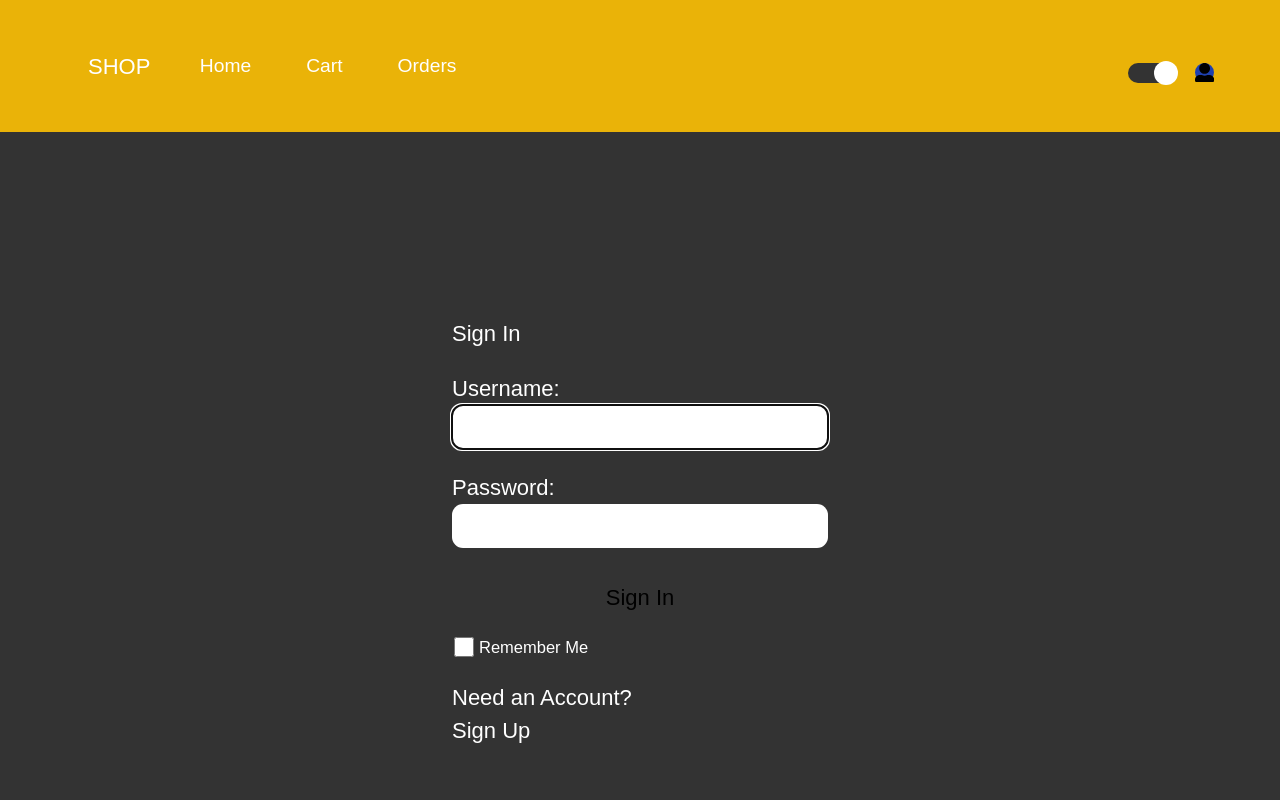
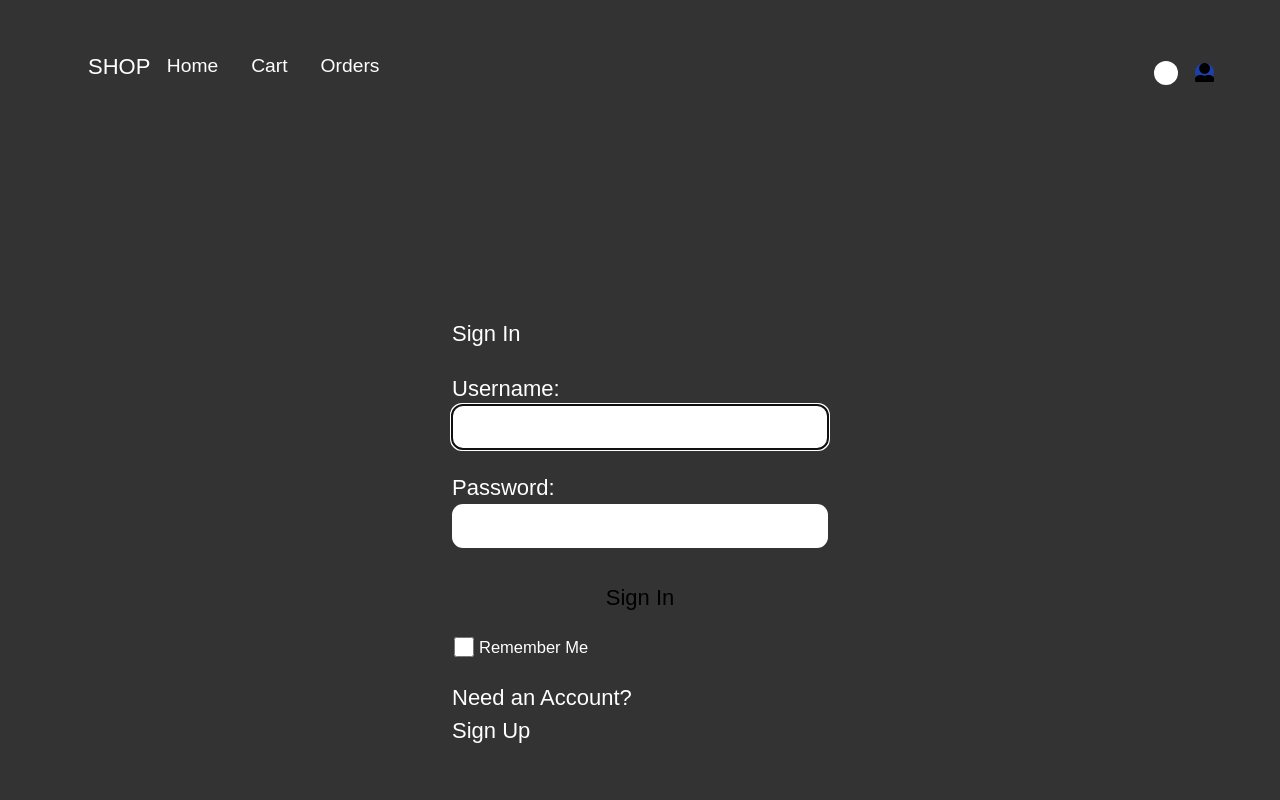
Before and after one commit to vanamala-19/shop-frontend, a React (Create React App) app: page /login in a window 1280 px wide. Shown: the top 800 px of the page. Built offline with nearby package versions, Linux system fonts and the light colour scheme; some icons are missing.

Commit message:
nav update

```diff
--- a/src/components/NavBar.jsx
+++ b/src/components/NavBar.jsx
@@ -43,7 +43,7 @@ const NavBar = () => {
 
   return (
     <div>
-      <nav className="bg-yellow-500 p-4 text-white">
+      <nav className=" p-4 navbar">
         <div className="mx-auto max-w-7xl px-2 sm:px-6 lg:px-8">
           <div className="relative flex h-16 items-center justify-between">
             <div className="absolute inset-y-0 left-0 flex items-center sm:hidden">
@@ -51,14 +51,14 @@ const NavBar = () => {
               <button
                 type="button"
                 onClick={() => setIsMobileMenuOpen(!isMobileMenuOpen)}
-                className="relative inline-flex items-center justify-center rounded-md p-2 text-blue-400 hover:bg-blue-700 hover:text-white focus:outline-none focus:ring-2 focus:ring-inset focus:ring-white"
+                className="relative inline-flex items-center justify-center rounded-md p-2  focus:outline-none focus:ring-2 focus:ring-inset focus:ring-white"
                 aria-controls="mobile-menu"
                 aria-expanded="false">
                 <span className="absolute -inset-0.5"></span>
                 <span className="sr-only">Open main menu</span>
                 {isMobileMenuOpen ? (
                   <svg
-                    className="block h-6 w-6"
+                    className=" h-6 w-6"
                     fill="none"
                     viewBox="0 0 24 24"
                     strokeWidth="1.5"
@@ -90,50 +90,47 @@ const NavBar = () => {
             <div className="flex flex-1 items-center justify-center sm:items-stretch sm:justify-start">
               {/* eslint-disable-next-line */}
               <a
-                className="flex flex-shrink-0 items-center hover:cursor-pointer text-white"
+                className="flex flex-shrink-0 items-center hover:cursor-pointer"
                 onClick={() => navigate("/")}>
                 <PiShoppingCartFill />
                 SHOP
               </a>
-              <div className="hidden sm:ml-6 sm:block">
-                <div className="flex space-x-4">
-                  {/* Current: "bg-blue-900 text-white", Default: "text-blue-300 hover:bg-blue-700 hover:text-white" */}
+              {/* eslint-disable-next-line */}
               <a
-                    href="/"
-                    className="hover:bg-gray-700 active:bg-gray-600 text-white rounded-md px-3 py-2 text-sm font-medium"
-                    aria-current="page">
+                onClick={() => navigate("/")}
+                className="hover:cursor-pointer  focus:outline-none focus:ring-2 focus:ring-white rounded-md px-3 py-2 text-sm font-medium">
                 Home
               </a>
               {/* eslint-disable-next-line */}
               <a
                 onClick={() => navigate("/cart")}
-                    className="hover:cursor-pointer text-white hover:bg-gray-700 focus:outline-none focus:ring-2 focus:ring-white rounded-md px-3 py-2 text-sm font-medium">
+                className="hover:cursor-pointer  focus:outline-none focus:ring-2 focus:ring-white rounded-md px-3 py-2 text-sm font-medium">
                 Cart
               </a>
               {/* eslint-disable-next-line */}
               <a
                 onClick={() => navigate("/orders")}
-                    className="hover:cursor-pointer text-white hover:bg-gray-700 focus:outline-none focus:ring-2 focus:ring-white rounded-md px-3 py-2 text-sm font-medium">
+                className="hover:cursor-pointer   focus:outline-none focus:ring-2 focus:ring-white rounded-md px-3 py-2 text-sm font-medium">
                 Orders
               </a>
               {user && JSON.stringify(User).match("admin") && auth && (
                 <>
                   <a
-                        href="/admin"
-                        className="hover:cursor-pointer text-white hover:bg-gray-700 focus:outline-none focus:ring-2 focus:ring-white rounded-md px-3 py-2 text-sm font-medium">
+                    onClick={() => navigate("/admin")}
+                    className="hover:cursor-pointer  focus:outline-none focus:ring-2 focus:ring-white rounded-md px-3 py-2 text-sm font-medium">
                     Admin
                   </a>
                   {/* eslint-disable-next-line */}
                   <a
-                        href="#"
-                        className="hover:cursor-pointer text-white hover:bg-gray-700 focus:outline-none focus:ring-2 focus:ring-white rounded-md px-3 py-2 text-sm font-medium">
+                    onClick={() => navigate("/product")}
+                    className="hover:cursor-pointer  focus:outline-none focus:ring-2 focus:ring-white rounded-md px-3 py-2 text-sm font-medium">
                     Product
                   </a>
                 </>
               )}
             </div>
-              </div>
-            </div>
+            {/* </div>
+            </div> */}
 
             <div className="absolute inset-y-0 right-0 flex items-center pr-2 sm:static sm:inset-auto sm:ml-6 sm:pr-0">
               <ThemeSwitch />
@@ -176,7 +173,7 @@ const NavBar = () => {
                 {check && (
                   <div
                     id="dropdown"
-                    className=" absolute right-0 z-10 mt-2 w-48 origin-top-right rounded-md bg-white py-1 shadow-lg ring-1 ring-black ring-opacity-5 focus:outline-none"
+                    className=" absolute right-0 z-10 mt-2 w-48 origin-top-right rounded-md py-1 shadow-lg ring-1 ring-black ring-opacity-5 focus:outline-none"
                     role="menu"
                     aria-orientation="vertical"
                     aria-labelledby="user-menu-button"
@@ -216,25 +213,23 @@ const NavBar = () => {
         {isMobileMenuOpen && (
           <div className="sm:hidden" id="mobile-menu">
             <div className="space-y-1 px-2 pb-3 pt-2">
-              {/*  Current: "bg-blue-900 text-white", Default: "text-blue-300 hover:bg-blue-700 hover:text-white"  */}
+              {/* eslint-disable-next-line */}
               <a
-                href="/"
-                className="text-blue-300 hover:bg-gray-700 hover:text-white block rounded-md px-3 py-2 text-base font-medium"
+                onClick={() => navigate("/")}
+                className="  block rounded-md px-3 py-2 text-base font-medium"
                 aria-current="page">
                 Home
               </a>
               {/* eslint-disable-next-line */}
               <a
-                href="#"
                 onClick={() => navigate("/cart")}
-                className="text-blue-300 hover:bg-gray-700 hover:text-white block rounded-md px-3 py-2 text-base font-medium">
+                className="   block rounded-md px-3 py-2 text-base font-medium">
                 Cart
               </a>
               {/* eslint-disable-next-line */}
               <a
-                href="#"
                 onClick={() => navigate("/orders")}
-                className="text-blue-300 hover:bg-gray-700 hover:text-white block rounded-md px-3 py-2 text-base font-medium">
+                className="  block rounded-md px-3 py-2 text-base font-medium">
                 Orders
               </a>
               {/* eslint-disable-next-line */}
@@ -243,14 +238,14 @@ const NavBar = () => {
                 <>
                   <a
                     href="/admin"
-                    className="text-blue-300 hover:bg-gray-700 hover:text-white block rounded-md px-3 py-2 text-base font-medium">
+                    className="  block rounded-md px-3 py-2 text-base font-medium">
                     Admin
                   </a>
 
                   {/* eslint-disable-next-line */}
                   <a
                     href="#"
-                    className="text-blue-300 hover:bg-gray-700 hover:text-white block rounded-md px-3 py-2 text-base font-medium">
+                    className=" block rounded-md px-3 py-2 text-base font-medium">
                     Product
                   </a>
                 </>
--- a/src/index.css
+++ b/src/index.css
@@ -41,6 +41,23 @@ a:hover {
   --text-color: #000;
   --link-hover-color: #333;
 }
+.navbar {
+  background-color: var(--bg-color);
+  color: var(--text-color);
+  /* border-bottom: 2px solid white var(--text-color); */
+}
+.navbar:hover a {
+  background: var(--link-hover-color);
+}
+.navbar a {
+  background-color: var(--text-color);
+  color: var(--text-color);
+}
+
+.navbar svg path {
+  background-color: var(--bg-color);
+  color: var(--text-color);
+}
 
 h1,
 h2,
@@ -52,9 +69,7 @@ p,
 span,
 label,
 a {
-  color: var(--text-color);
-}
-nav a {
+  /* background-color: var(--bg-color); */
   color: var(--text-color);
 }
 article h3 a span {
```
Lines whose indentation alone changed are shown as unchanged.
